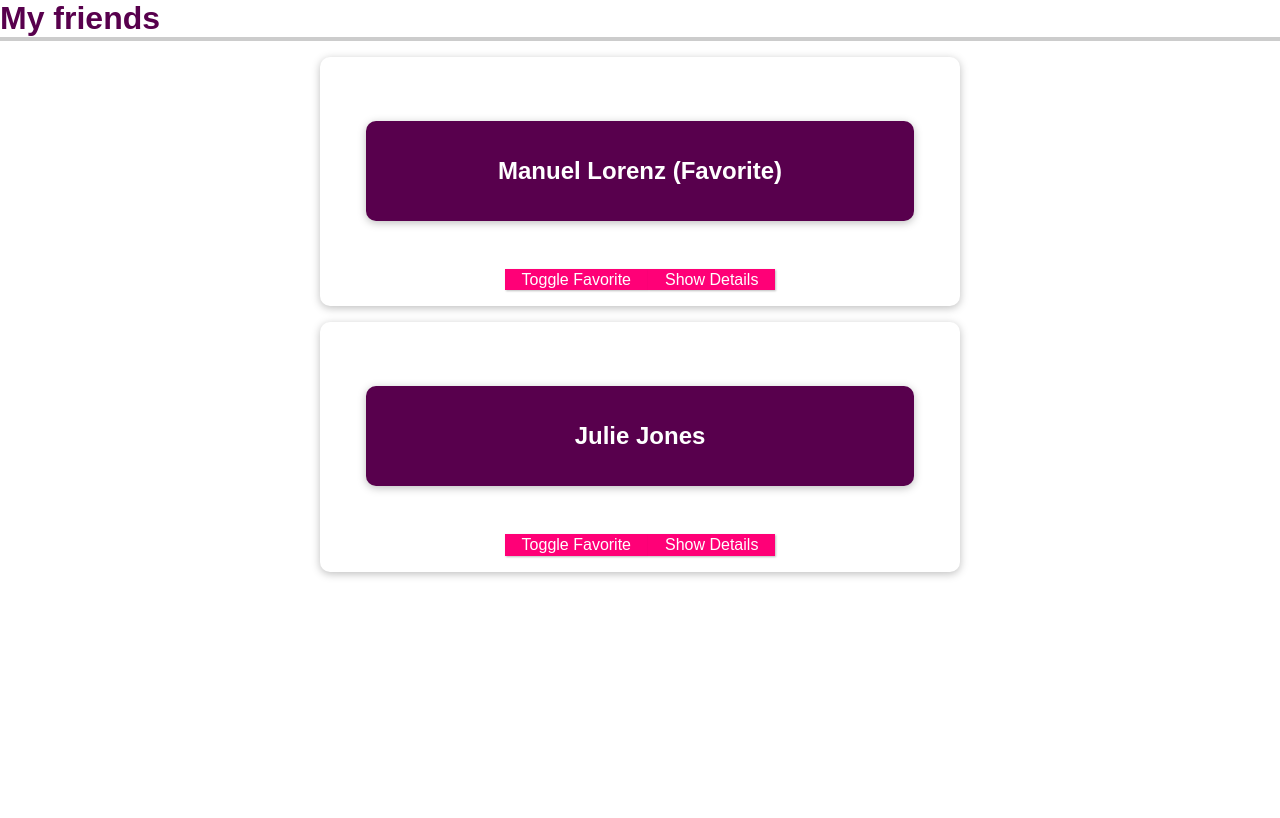
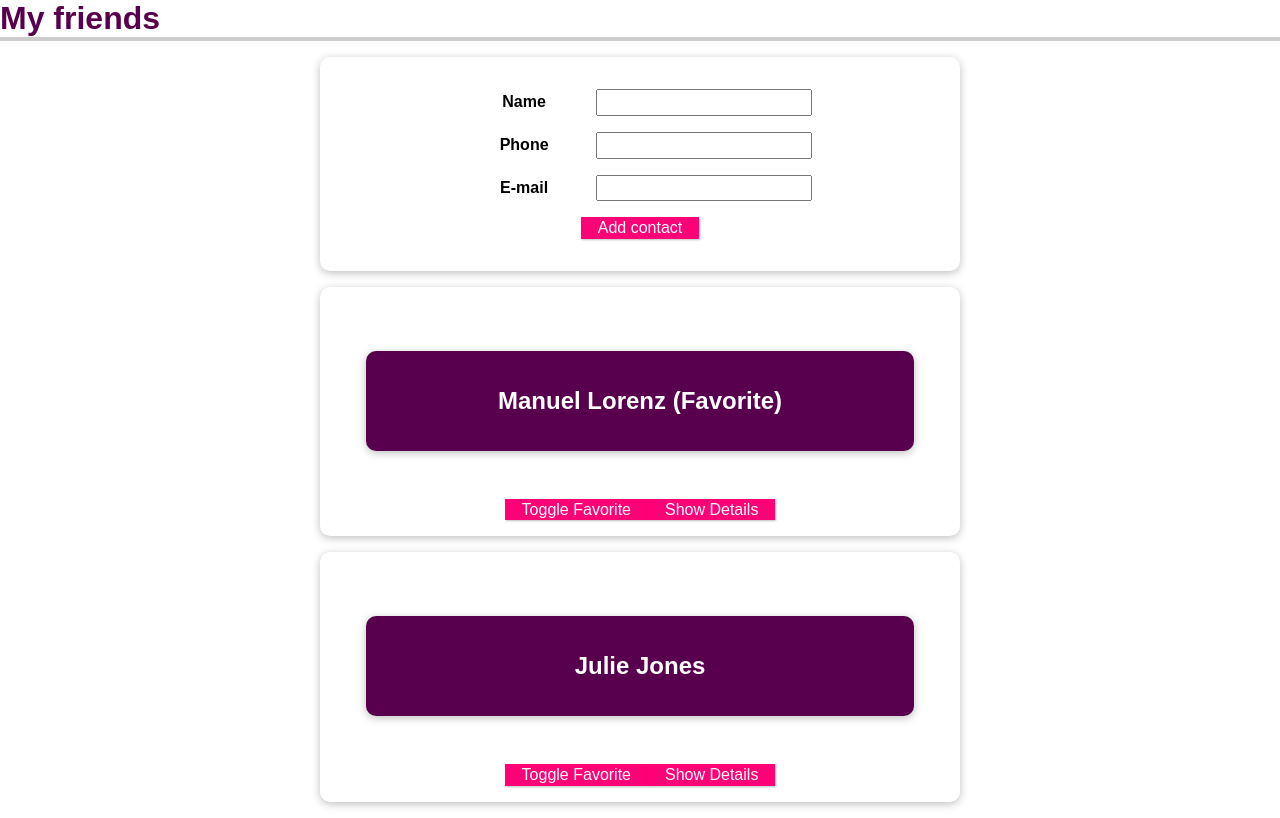
Before and after one commit to martLeroux/udemyVue, a Vue app in the folder vue-cli-01-a-new-vue-project/: page / in a window 1280 px wide. Built offline with nearby package versions, Linux system fonts and the light colour scheme.

Commit message:
#97: add new friend

```diff
--- a/vue-cli-01-a-new-vue-project/src/App.vue
+++ b/vue-cli-01-a-new-vue-project/src/App.vue
@@ -1,6 +1,7 @@
 <template>
 <section>
   <h2>My friends</h2>
+  <new-friend @add-contact="addContact"></new-friend>
   <ul>
     <friend-contact v-for="friend in friends" :key="friend.id" :id="friend.id" :name="friend.name" :phone-number="friend.phone" :email-address="friend.email" v-bind:is-favorite="friend.isFavorite" @toggle-favorite="toggleFavoriteStatus"></friend-contact>
   </ul>
@@ -35,6 +36,16 @@
         friend => friend.id === friendId
       );
       identifiedFriend.isFavorite = !identifiedFriend.isFavorite;
+    },
+    addContact(name, phone, email) {
+      const newFriendContact = {
+        id: new Date().toISOString(),
+        name: name,
+        phone: phone,
+        email: email,
+        isFavorite: false
+      };
+      this.friends.push(newFriendContact);
     }
   }
 };
@@ -71,7 +82,8 @@
   list-style: none;
 }
 
-#app li {
+#app li,
+#app form {
   box-shadow: 0 2px 8px rgba(0, 0, 0, 0.26);
   margin: 1rem auto;
   border-radius: 10px;
@@ -104,4 +116,20 @@
   border-color: #ec3169;
   box-shadow: 1px 1px 4px rgba(0, 0, 0, 0.26);
 }
+
+#app input {
+  font: inherit;
+  padding: 0.15rem;
+}
+
+#app label {
+  font-weight: bold;
+  margin-right: 1rem;
+  width: 7rem;
+  display: inline-block;
+}
+
+#app form div {
+  margin: 1rem 0;
+}
 </style>
--- a/vue-cli-01-a-new-vue-project/src/components/FriendContact.vue
+++ b/vue-cli-01-a-new-vue-project/src/components/FriendContact.vue
@@ -36,6 +36,17 @@
       default: false
     }
   },
+  //emits: ["toggle-favorite"],
+  emits: {
+    "toggle-favorite": function(id) {
+      if (id) {
+        return true;
+      } else {
+        console.warn("Id is missing!");
+        return false;
+      }
+    }
+  },
   data() {
     return {
       detailsAreVisible: false
--- /dev/null
+++ b/vue-cli-01-a-new-vue-project/src/components/NewFriend.vue
@@ -0,0 +1,42 @@
+<template>
+  <form @submit.prevent="submitData">
+    <div>
+      <label>Name</label>
+      <input type="text" v-model="enteredName" />
+    </div>
+        <div>
+      <label>Phone</label>
+      <input type="tel" v-model="enteredPhone" />
+    </div>
+        <div>
+      <label>E-mail</label>
+      <input type="email"  v-model="enteredEmail" />
+    </div>
+    <div>
+      <button>Add contact</button>
+      </div>
+  </form>
+</template>
+
+<script>
+export default {
+  emits: ["add-contact"],
+  data() {
+    return {
+      enteredName: "",
+      enteredPhone: "",
+      enteredEmail: ""
+    };
+  },
+  methods: {
+    submitData() {
+      this.$emit(
+        "add-contact",
+        this.enteredName,
+        this.enteredPhone,
+        this.enteredEmail
+      );
+    }
+  }
+};
+</script>
--- a/vue-cli-01-a-new-vue-project/src/main.js
+++ b/vue-cli-01-a-new-vue-project/src/main.js
@@ -1,7 +1,9 @@
 import { createApp } from 'vue';
 import App from './App.vue';
 import FriendContact from './components/FriendContact.vue';
+import NewFriend from './components/NewFriend.vue';
 
 const app = createApp(App);
 app.component('friend-contact', FriendContact);
+app.component('new-friend', NewFriend);
 app.mount('#app');
```
